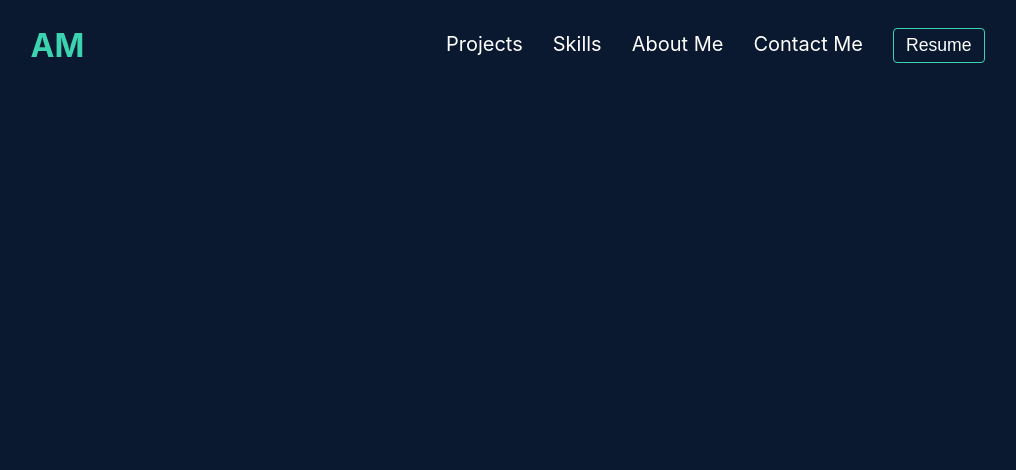
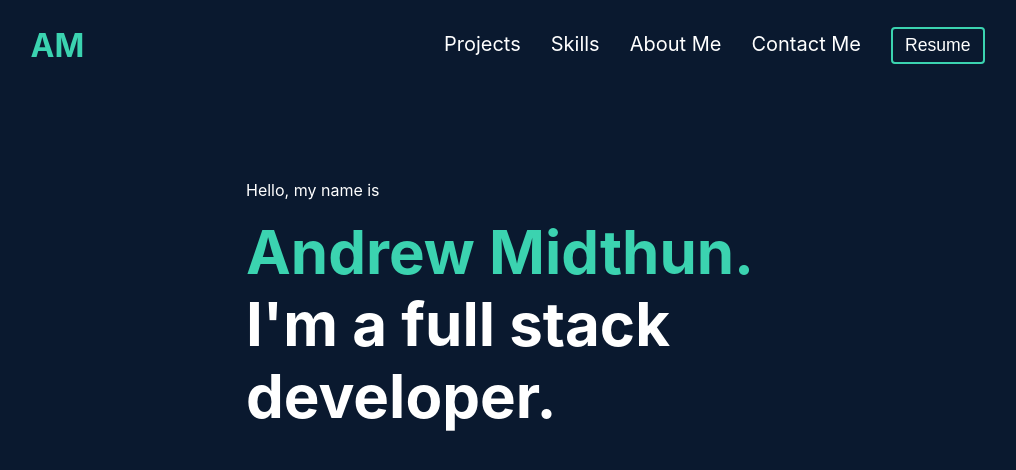
Before and after one commit to midth002/react-portfolio, a React (Create React App) app in the folder client/: page / in a window 1280 px wide. Shown: the top 470 px of the page, without its empty margins (74-1090 px from the left). Built offline with nearby package versions, Linux system fonts and the light colour scheme.

Commit message:
Added to header component.

```diff
--- a/client/src/App.js
+++ b/client/src/App.js
@@ -1,11 +1,13 @@
 
 import './App.scss';
-import Navbar from "./components/navbar/Navbar"
+import Navbar from "./components/navbar/Navbar";
+import Header from "./components/header/Header"
 
 function App() {
   return (
     <>
     <Navbar />
+    <Header />
     </>
   );
 }
--- a/client/src/components/header/Header.js
+++ b/client/src/components/header/Header.js
@@ -0,0 +1,16 @@
+import React from 'react';
+import "./header.scss"
+
+ const Header = () => {
+  return (
+    <div class="jumbotron d-flex mx-auto pt-50 w-50">
+              <div class="title">
+                <p>Hello, my name is</p>
+                <h2 id="name">Andrew Midthun.</h2>
+                <h2>I'm a full stack developer.</h2>
+    </div>
+    </div>
+  )
+}
+
+export default Header;
--- a/client/src/components/header/header.scss
+++ b/client/src/components/header/header.scss
@@ -0,0 +1,30 @@
+@import "../../global.scss";
+
+.jumbotron {
+    color: white;
+    display: flex;
+    margin: 0 auto;
+    justify-content: center;
+    width: 50%;
+    margin-top: 5%;
+
+
+    .title {
+        p {
+            width: 100%;
+        }
+        text-align: left;
+        display: flex;
+        justify-content: center;
+        flex-wrap: wrap;
+        h2 {
+            font-size: 60px;
+            margin: 0 auto;
+            width: 100%;
+        }
+
+        #name {
+            color: $brightGreen;
+        }
+    }
+}
--- a/client/src/components/navbar/navbar.scss
+++ b/client/src/components/navbar/navbar.scss
@@ -74,12 +74,11 @@
                             font-size: 1.1rem;
                             padding: 0.375rem 0.75rem;
                             border-radius: 0.25rem;
-                            border: 1px solid $brightGreen;
-
-
+                            border: 2px solid $brightGreen;
 
                             &:hover {
                                 background-color: $lightestNavy;
+                                transition: 0.5s ease-in-out;
                             }
 
 
```
